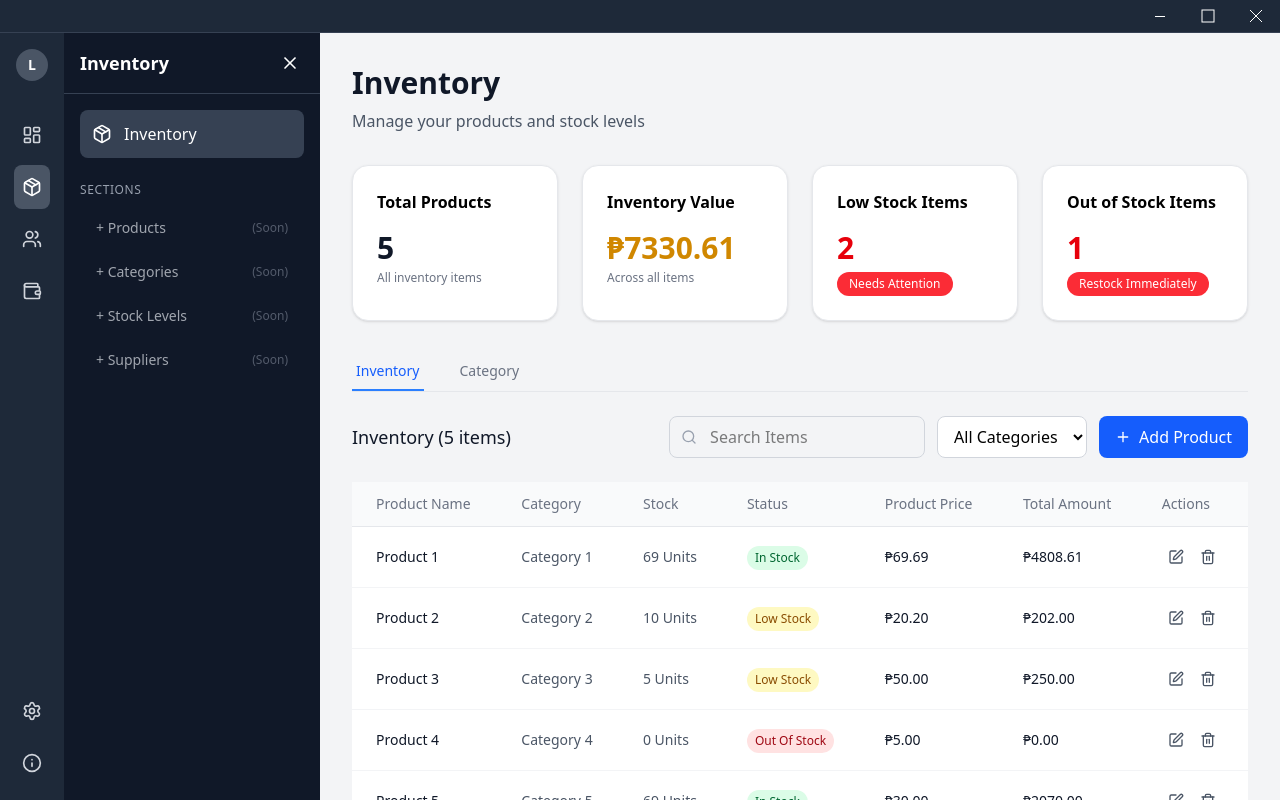
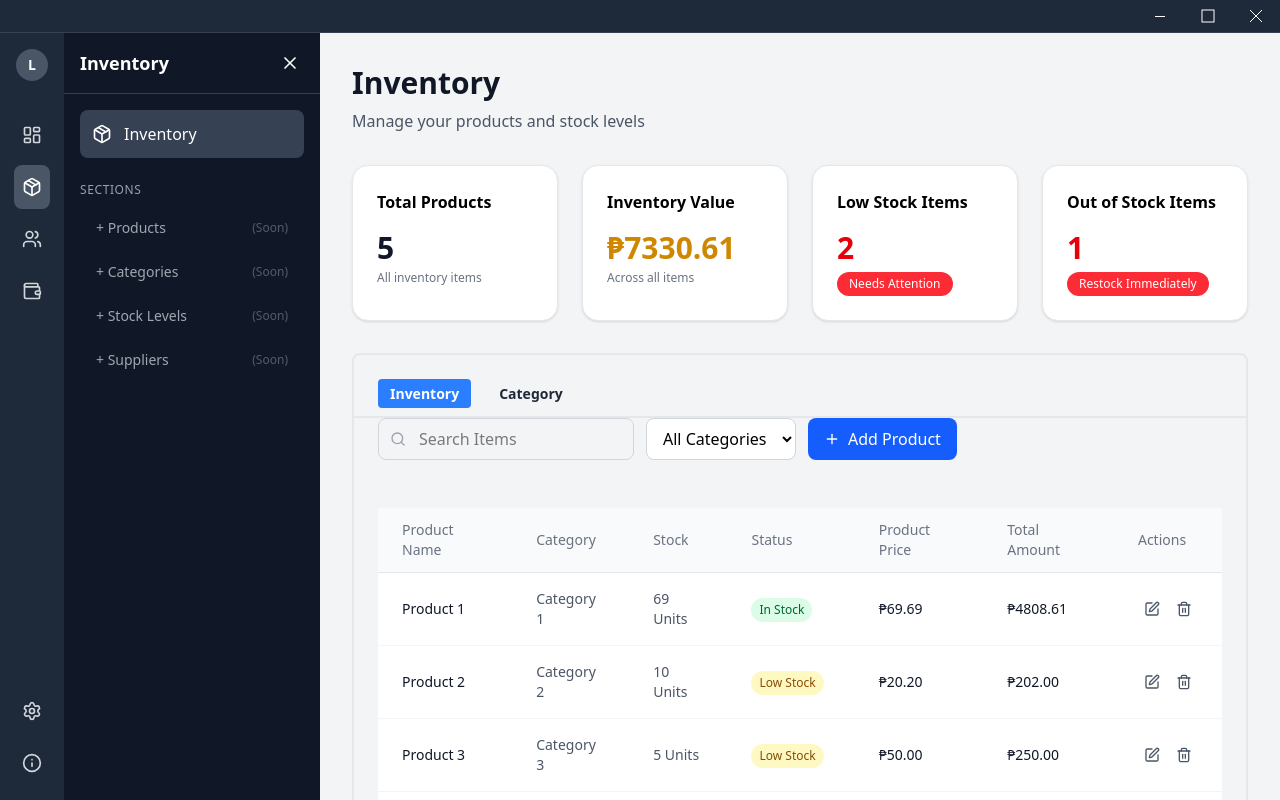
Before and after one commit to 6reenhorn/JIA-Integrated-Management-System, a React (Vite) app: page / in a window 1280 px wide. Both pictures are taken after a click on the button 32 px from the left and 187 px from the top of the page. Built offline with nearby package versions, Linux system fonts and the light colour scheme.

Commit message:
Not fully fix interface for tabs in inventory

```diff
--- a/client/src/components/inventory/Elements of Inventory/InventoryFilters.tsx
+++ b/client/src/components/inventory/Elements of Inventory/InventoryFilters.tsx
@@ -11,9 +11,10 @@ interface InventoryFiltersProps {
   setFilterOpen: (open: boolean) => void;
   onAddItem: () => void;
   totalItems?: number;
-  activeTab?: string;
-  setActiveTab?: (tab: string) => void;
-  onAddCategory?: () => void; // Add this prop
+  activeSection?: string;
+  setActiveSection?: (section: string) => void;
+  onAddCategory?: () => void;
+  showTabsAndTitle?: boolean;
 }
 
 const InventoryFilters: React.FC<InventoryFiltersProps> = ({
@@ -24,19 +25,30 @@ const InventoryFilters: React.FC<InventoryFiltersProps> = ({
   categories,
   onAddItem,
   totalItems = 0,
-  activeTab = 'inventory',
-  setActiveTab = () => {},
-  onAddCategory = () => {} // Add default function
+  activeSection = 'inventory',
+  setActiveSection = () => {},
+  onAddCategory = () => {},
+  showTabsAndTitle = true
 }) => {
+  // Determine the appropriate handler and text based on activeSection
+  const handleAddClick = () => {
+    if (activeSection === 'category' && onAddCategory) {
+      onAddCategory();
+    } else {
+      onAddItem();
+    }
+  };
+
   return (
     <div className="mb-6">
-      {/* Navigation Tabs */}
+      {/* Navigation Tabs - Only show if showTabsAndTitle is true */}
+      {showTabsAndTitle && (
         <div className="border-b border-gray-200 mb-6">
           <nav className="flex space-x-8">
             <button
-              onClick={() => setActiveTab('inventory')}
+              onClick={() => setActiveSection('inventory')}
               className={`py-2 px-1 border-b-2 font-medium text-sm transition-colors focus:outline-none rounded-t ${
-                activeTab === 'inventory'
+                activeSection === 'inventory'
                   ? 'border-blue-500 text-blue-600'
                   : 'border-transparent text-gray-500 hover:text-gray-700 hover:border-gray-300'
               }`}
@@ -44,9 +56,9 @@ const InventoryFilters: React.FC<InventoryFiltersProps> = ({
               Inventory
             </button>
             <button
-              onClick={() => setActiveTab('category')}
+              onClick={() => setActiveSection('category')}
               className={`py-2 px-1 border-b-2 font-medium text-sm transition-colors focus:outline-none rounded-t ${
-                activeTab === 'category'
+                activeSection === 'category'
                   ? 'border-blue-500 text-blue-600'
                   : 'border-transparent text-gray-500 hover:text-gray-700 hover:border-gray-300'
               }`}
@@ -55,28 +67,32 @@ const InventoryFilters: React.FC<InventoryFiltersProps> = ({
             </button>
           </nav>
         </div>
+      )}
 
       {/* Header with Search and Actions */}
       <div className="flex items-center justify-between mb-6">
+        {/* Title - Only show if showTabsAndTitle is true */}
+        {showTabsAndTitle && (
           <h2 className="text-lg font-medium text-gray-900">
-          {activeTab === 'inventory' ? `Inventory (${totalItems} items)` : 'Categories'}
+            {activeSection === 'inventory' ? `Inventory (${totalItems} items)` : 'Categories'}
           </h2>
+        )}
 
-        <div className="flex gap-3">
-          {/* Search - Show for both tabs with different placeholders */}
+        <div className="flex gap-3 ml-auto">
+          {/* Search - Show for both sections with different placeholders */}
           <div className="relative">
             <Search className="absolute left-3 top-1/2 transform -translate-y-1/2 text-gray-400 w-4 h-4" />
             <input
               type="text"
-              placeholder={activeTab === 'inventory' ? "Search Items" : "Search Categories"}
+              placeholder={activeSection === 'inventory' ? "Search Items" : "Search Categories"}
               value={searchTerm}
               onChange={(e) => setSearchTerm(e.target.value)}
               className="pl-10 pr-4 py-2 border border-gray-300 rounded-lg focus:ring-2 focus:ring-blue-500 focus:border-blue-500 focus:outline-none w-64 transition-all"
             />
           </div>
 
-          {/* Category Filter - Only show for inventory tab */}
-          {activeTab === 'inventory' && (
+          {/* Category Filter - Only show for inventory section */}
+          {activeSection === 'inventory' && (
             <select
               value={selectedCategory}
               onChange={(e) => setSelectedCategory(e.target.value)}
@@ -89,24 +105,14 @@ const InventoryFilters: React.FC<InventoryFiltersProps> = ({
             </select>
           )}
 
-          {/* Add Button - Different for each tab */}
-          {activeTab === 'inventory' ? (
+          {/* Add Button - Different for each section */}
           <button
-              onClick={onAddItem}
+            onClick={handleAddClick}
             className="flex items-center gap-2 px-4 py-2 bg-blue-600 text-white rounded-lg hover:bg-blue-700 transition-colors focus:outline-none focus:ring-2 focus:ring-blue-500 focus:ring-offset-2"
           >
             <Plus className="w-4 h-4" />
-              Add Product
+            {activeSection === 'inventory' ? 'Add Product' : 'Add Category'}
           </button>
-          ) : (
-            <button
-              onClick={onAddCategory}
-              className="flex items-center gap-2 px-4 py-2 bg-blue-600 text-white rounded-lg hover:bg-blue-700 transition-colors focus:outline-none focus:ring-2 focus:ring-blue-500 focus:ring-offset-2"
-            >
-              <Plus className="w-4 h-4" />
-              Add Category
-            </button>
-          )}
         </div>
       </div>
     </div>
--- a/client/src/pages/Inventory.tsx
+++ b/client/src/pages/Inventory.tsx
@@ -6,6 +6,7 @@ import InventoryActions from '../components/inventory/Elements of Inventory/Inve
 import AddProductModal from '../modals/Inventory/AddProductModal';
 import EditProductModal from '../modals/Inventory/EditProductModal';
 import AddCategoryModal from '../modals/Inventory/AddCategoryModal';
+import MainLayoutCard from '../components/layout/MainLayoutCard';
 import CategoryContent from '../components/inventory/Elements of Category/CategoryContent';
 import type { InventoryItem, ProductFormData } from '../types/inventory_types';
 import { filterInventoryItems, calculateStats } from '../utils/inventory_utils';
@@ -19,9 +20,9 @@ const Inventory: React.FC = () => {
   const [isEditModalOpen, setIsEditModalOpen] = useState(false);
   const [isAddCategoryModalOpen, setIsAddCategoryModalOpen] = useState(false);
   const [editingItem, setEditingItem] = useState<InventoryItem | undefined>();
-  const [activeTab, setActiveTab] = useState('inventory');
+  const [activeSection, setActiveSection] = useState('inventory');
 
-  // ADD: State to store category colors
+  // State to store category colors
   const [categoryColors, setCategoryColors] = useState<Record<string, string>>({
     'Category 1': '#3B82F6',
     'Category 2': '#EF4444',
@@ -79,6 +80,12 @@ const Inventory: React.FC = () => {
     }
   ]);
 
+  // Define sections for MainLayoutCard with proper key and label properties
+  const sections = [
+    { id: 'inventory', label: 'Inventory', key: 'inventory' },
+    { id: 'category', label: 'Category', key: 'category' }
+  ];
+
   // Calculate stats for inventory
   const inventoryStats = useMemo(() => calculateStats(inventoryItems), [inventoryItems]);
 
@@ -92,9 +99,8 @@ const Inventory: React.FC = () => {
     return {
       totalItems: totalCategories,
       totalValue: totalValue,
-      lowStockItems: 0, // Categories don't have low stock concept
-      outOfStockItems: 0, // Categories don't have out of stock concept
-      // Add custom properties for categories
+      lowStockItems: 0,
+      outOfStockItems: 0,
       totalProducts: totalProducts,
       totalStock: totalStock
     };
@@ -112,7 +118,7 @@ const Inventory: React.FC = () => {
     [inventoryItems]
   );
 
-  // UPDATED: Prepare category data with colors
+  // Prepare category data with colors
   const categoryData = useMemo(() => {
     const categoryMap = new Map();
 
@@ -123,7 +129,7 @@ const Inventory: React.FC = () => {
           productCount: 0,
           totalStock: 0,
           totalValue: 0,
-          color: categoryColors[item.category] || '#6B7280' // Add color with fallback
+          color: categoryColors[item.category] || '#6B7280'
         });
       }
 
@@ -134,9 +140,9 @@ const Inventory: React.FC = () => {
     });
 
     return Array.from(categoryMap.values());
-  }, [inventoryItems, categoryColors]); // Add categoryColors as dependency
+  }, [inventoryItems, categoryColors]);
 
-  // Your existing handlers...
+  // Event handlers
   const handleViewItem = (id: number) => {
     console.log('View item:', id);
   };
@@ -157,29 +163,20 @@ const Inventory: React.FC = () => {
     setIsAddModalOpen(true);
   };
 
-  // Add category handler
   const handleAddCategory = () => {
     setIsAddCategoryModalOpen(true);
   };
 
-  // UPDATED: Handle adding a new category with color
   const handleSaveCategory = (categoryName: string, color: string) => {
     console.log('Adding new category:', categoryName, 'with color:', color);
-
-    // Add the new category color to the categoryColors state
     setCategoryColors(prev => ({
       ...prev,
       [categoryName]: color
     }));
-
-    // You might also want to add an empty product for this category
-    // or just let it exist as a category option for future products
   };
 
-  // Handle viewing products by category
   const handleViewProducts = (categoryName: string) => {
-    // Switch to inventory tab and filter by the selected category
-    setActiveTab('inventory');
+    setActiveSection('inventory');
     setSelectedCategory(categoryName);
   };
 
@@ -232,32 +229,24 @@ const Inventory: React.FC = () => {
 
   return (
     <div className="space-y-6">
-      {/* Summary Cards - Show for both tabs but with different data */}
-      {activeTab === 'inventory' ? (
+      {/* Summary Cards - Show for both sections but with different data */}
+      {activeSection === 'inventory' ? (
         <InventoryStats stats={inventoryStats} />
       ) : (
-        // Create a custom stats component for categories that matches InventoryStats design
         <div className="grid grid-cols-1 md:grid-cols-4 gap-6">
-          {/* Total Categories Card */}
           <div className="bg-white rounded-lg border border-gray-200 p-6">
             <h3 className="text-sm font-medium text-gray-500 mb-2">Total Categories</h3>
             <p className="text-3xl font-bold text-gray-900">{categoryStats.totalItems}</p>
           </div>
-
-          {/* Total Products Card */}
           <div className="bg-white rounded-lg border border-gray-200 p-6">
             <h3 className="text-sm font-medium text-gray-500 mb-2">Total Products</h3>
             <p className="text-3xl font-bold text-gray-900">{categoryStats.totalProducts}</p>
             <p className="text-xs text-gray-400 mt-1">Across all categories</p>
           </div>
-
-          {/* Total Stock Card */}
           <div className="bg-white rounded-lg border border-gray-200 p-6">
             <h3 className="text-sm font-medium text-gray-500 mb-2">Total Stock</h3>
             <p className="text-3xl font-bold text-gray-900">{categoryStats.totalStock}</p>
           </div>
-
-          {/* Total Value Card */}
           <div className="bg-white rounded-lg border border-gray-200 p-6">
             <h3 className="text-sm font-medium text-gray-500 mb-2">Total Value</h3>
             <p className="text-3xl font-bold text-gray-900">
@@ -267,7 +256,10 @@ const Inventory: React.FC = () => {
         </div>
       )}
 
-      {/* Header Controls with Tabs */}
+      <MainLayoutCard sections={sections} activeSection={activeSection} onSectionChange={setActiveSection}>
+        {activeSection === 'inventory' && (
+          <div className="space-y-6">
+            <div className='flex justify-between items-center mb-0'>
               <InventoryFilters
                 searchTerm={searchTerm}
                 setSearchTerm={setSearchTerm}
@@ -277,16 +269,13 @@ const Inventory: React.FC = () => {
                 filterOpen={filterOpen}
                 setFilterOpen={setFilterOpen}
                 onAddItem={handleAddItem}
+                totalItems={filteredItems.length}
+                activeSection={activeSection}
                 onAddCategory={handleAddCategory}
-        activeTab={activeTab}
-        setActiveTab={setActiveTab}
-        totalItems={activeTab === 'inventory' ? filteredItems.length : categoryData.length}
+                showTabsAndTitle={false} // Hide tabs since MainLayoutCard handles them
               />
+            </div>
 
-      {/* Conditional Content Based on Active Tab */}
-      {activeTab === 'inventory' ? (
-        <>
-          {/* Inventory Table */}
             <InventoryTable
               items={filteredItems}
               onViewItem={handleViewItem}
@@ -294,7 +283,6 @@ const Inventory: React.FC = () => {
               onDeleteItem={handleDeleteItem}
             />
 
-          {/* Pagination */}
             <InventoryActions
               currentPage={currentPage}
               totalPages={Math.ceil(filteredItems.length / 10)}
@@ -302,10 +290,28 @@ const Inventory: React.FC = () => {
               totalCount={inventoryItems.length}
               onPageChange={handlePageChange}
             />
-        </>
-      ) : (
-        <>
-          {/* Category Content - WITHOUT the header stats since they're now at the top */}
+          </div>
+        )}
+
+        {activeSection === 'category' && (
+          <div className="space-y-6">
+            <div className='flex justify-between items-center mb-0'>
+              <InventoryFilters
+                searchTerm={searchTerm}
+                setSearchTerm={setSearchTerm}
+                selectedCategory={selectedCategory}
+                setSelectedCategory={setSelectedCategory}
+                categories={categories}
+                filterOpen={filterOpen}
+                setFilterOpen={setFilterOpen}
+                onAddItem={handleAddCategory}
+                totalItems={categoryData.length}
+                activeSection={activeSection}
+                onAddCategory={handleAddCategory}
+                showTabsAndTitle={false}
+              />
+            </div>
+
             <CategoryContent
               categories={categoryData}
               currentPage={currentPage}
@@ -314,12 +320,13 @@ const Inventory: React.FC = () => {
               totalCount={categoryData.length}
               onPageChange={handlePageChange}
               onViewProducts={handleViewProducts}
-            showHeaderStats={false} // Add this prop to hide header stats
+              showHeaderStats={false}
             />
-        </>
+          </div>
         )}
+      </MainLayoutCard>
 
-      {/* Add Product Modal */}
+      {/* Modals */}
       <AddProductModal
         isOpen={isAddModalOpen}
         onClose={() => setIsAddModalOpen(false)}
@@ -327,7 +334,6 @@ const Inventory: React.FC = () => {
         categories={categories}
       />
 
-      {/* Edit Product Modal */}
       <EditProductModal
         isOpen={isEditModalOpen}
         onClose={handleCloseEditModal}
@@ -336,7 +342,6 @@ const Inventory: React.FC = () => {
         categories={categories}
       />
 
-      {/* UPDATED: Add Category Modal with color support */}
       <AddCategoryModal
         isOpen={isAddCategoryModalOpen}
         onClose={() => setIsAddCategoryModalOpen(false)}
```
Lines whose indentation alone changed are shown as unchanged.
